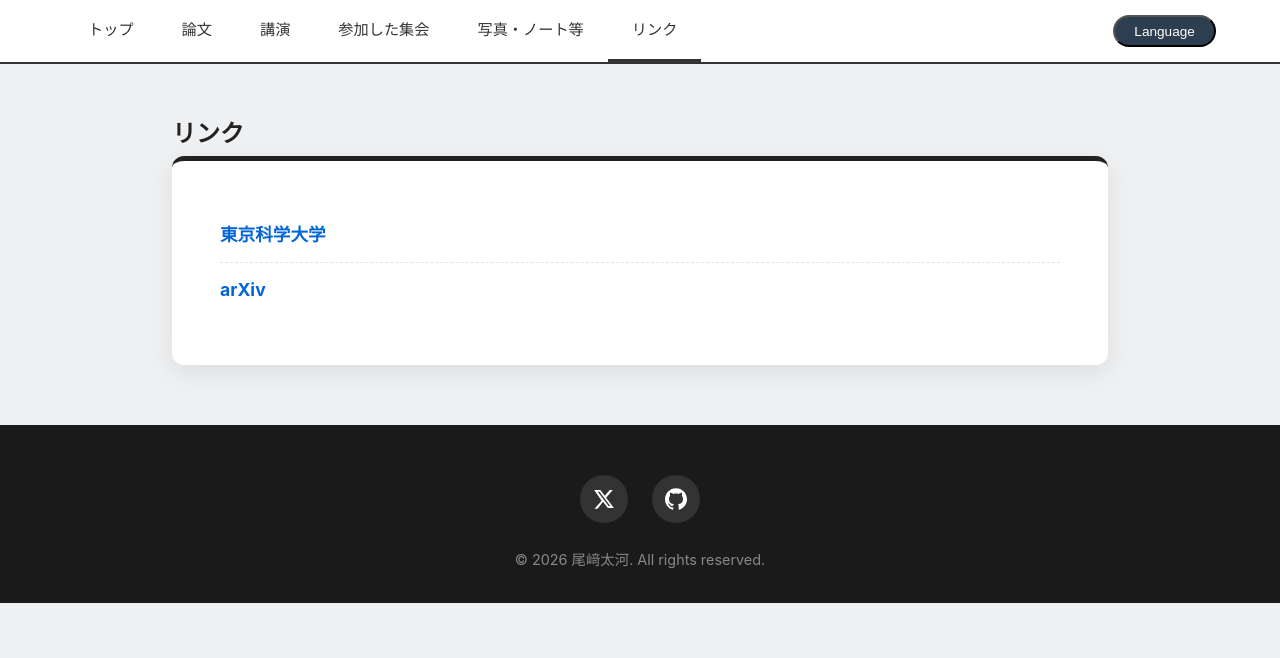
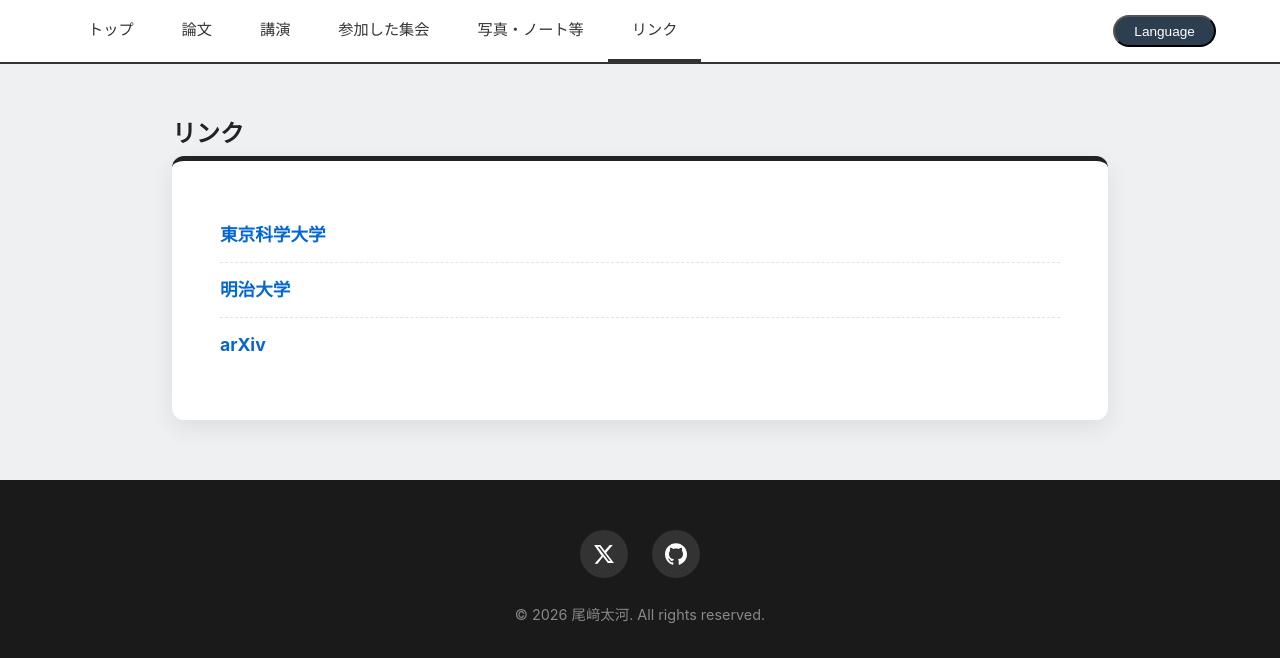
Before and after one commit to Varphiaaa/my-website_new, a Jekyll site: the page built from links.html, in a window 1280 px wide. Shown: the part 350-1008 px from the top of the page. Built offline with Jekyll 4.4.1, drawn with Linux system fonts in a browser that asks for light colours; before the commit the page ends 953 px from its top, so only the background shows below that.

Commit message:
Update links.html

```diff
--- a/links.html
+++ b/links.html
@@ -18,6 +18,12 @@ title: リンク
         </a>
       </li>
       <li class="link-item">
+        <a href="https://www.meiji.ac.jp/" target="_blank">
+          <span class="lang-ja">明治大学</span>
+          <span class="lang-en">Meiji university</span>
+        </a>
+      </li>
+      <li class="link-item">
         <!-- 英語でも同じ表記のものは span で分ける必要はありません -->
         <a href="https://arxiv.org/" target="_blank">arXiv</a>
       </li>
```
